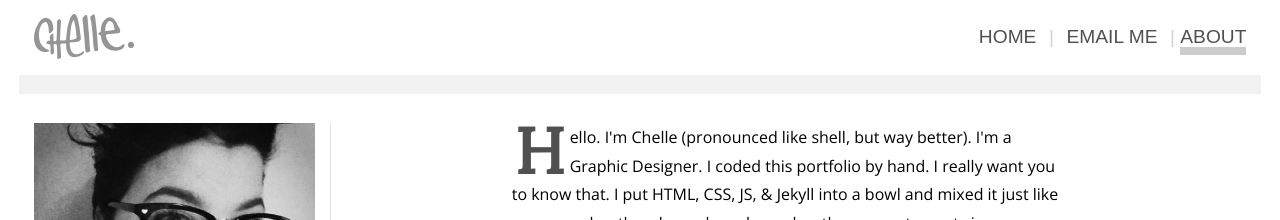
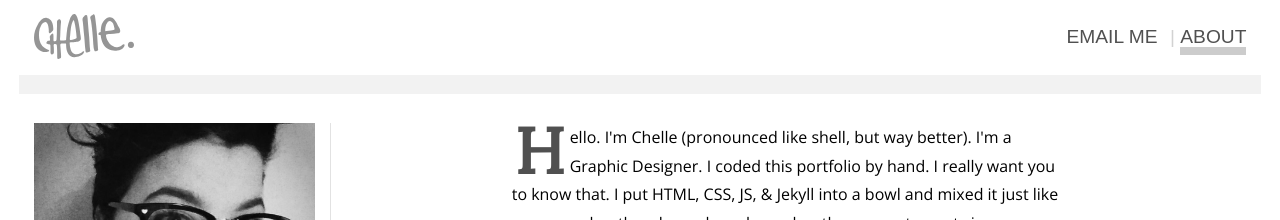
Before and after one commit to hellachella/portfolio-main, a Jekyll site: the page built from about.html, in a window 1280 px wide. Shown: the top 220 px of the page. Built offline with Jekyll 4.4.1, drawn with Linux system fonts in a browser that asks for light colours; nearby versions of some CDN libraries; some web fonts are replaced; comment, search, counter and statistics services are not loaded.

Commit message:
redundant city

```diff
--- a/_includes/nav-non-index.html
+++ b/_includes/nav-non-index.html
@@ -7,8 +7,7 @@
 
   <div class="kilo island-1-2 text-right text-upper unit xs-2-3 s-2-3 m-1-2 l-1-2">
     <ul class="pad-0">
-      <li class="gutter-1-4"> <a href="{{site.baseurl}}/index.html">home</a></li>
-      <li>|</li>
+
       <li itemprop="email" class="gutter-1-4"><a href="mailto:chellelorenzen@gmail.com?Subject=You%20have%20impeccable%20manners." target="_top">email me</a>
       <li>|</li>
       <li><a href="{{site.baseurl}}/about.html" class="{% if page.url == '/about.html' %}current{% endif %}">about</a></li>
```
